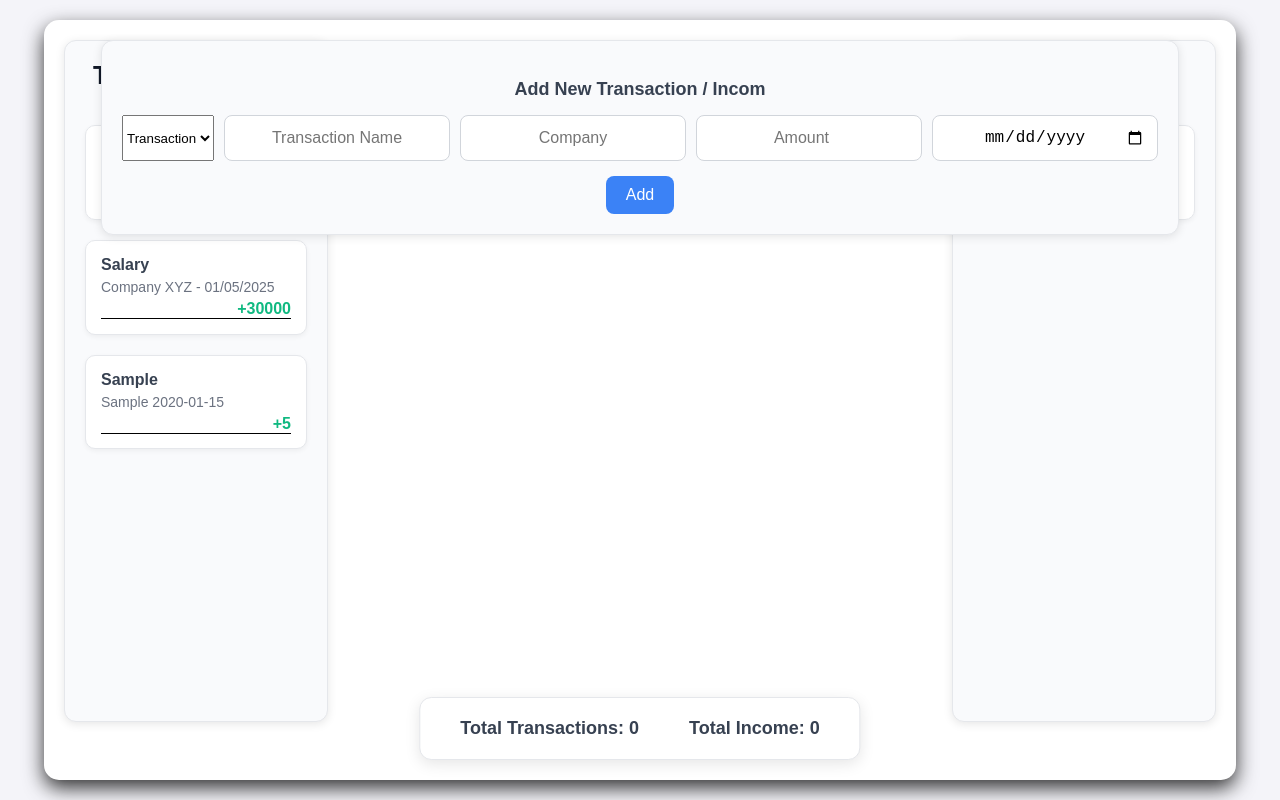
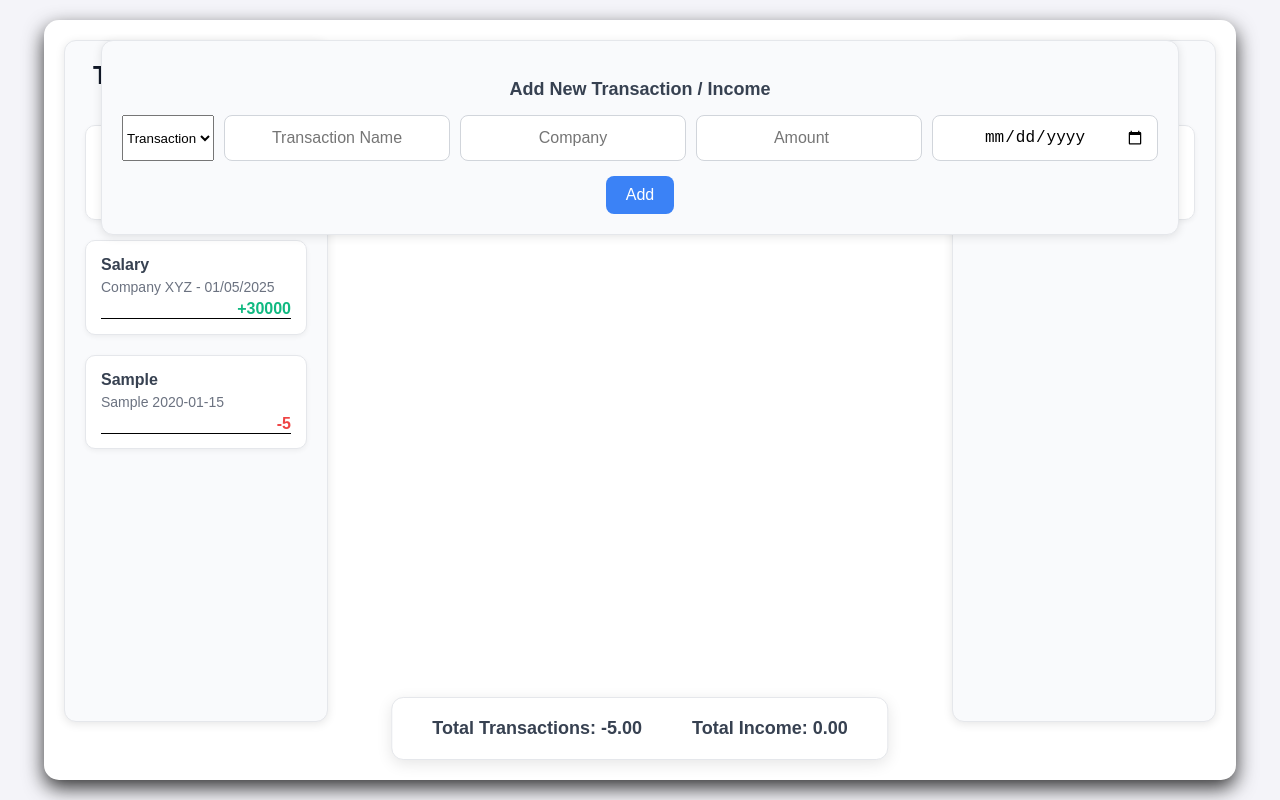
Before and after one commit to StanislavKamenov/Cost-Calculator, a plain HTML site: page index.html in a window 1280 px wide. Both pictures are taken after typing "Sample", "Sample", "5", "2020-01-15" into the empty fields and a click on the button "Add". Drawn offline with Linux system fonts and the light colour scheme.

Commit message:
Last updates
Refactor(code): Clean and optimized code

```diff
--- a/index.html
+++ b/index.html
@@ -25,7 +25,7 @@
             </div>
 
             <div class="calculate-total">
-                <p>Add New Transaction / Incom</p>
+                <p>Add New Transaction / Income</p>
                 <div class="input-group">
                     <select name="option" id="option">
                         <option class="Transaction" value="Transaction">Transaction</option>
--- a/index.js
+++ b/index.js
@@ -1,15 +1,52 @@
-let transaction = document.querySelector('.transaction-item');
-let income = document.querySelector('.income');
 let addButton = document.querySelector('.add-new-info');
 
-let tottalTransaction = document.querySelector('.total-transactions');
-let tottalIncome = document.querySelector('.total-income');
-// let tottalAmount = document.querySelectorAll('amount').length;
+function renderTransaction(data, containerSelector) {
+    let container = document.querySelector(containerSelector);
+    let item = document.createElement('div');
+    item.classList.add(containerSelector === '.transactions' ? 'transaction-item' : 'income-item');
 
-document.addEventListener('DOMContentLoaded', function() {
+    let formattedAmount = data.amount < 0 ? data.amount : `+${data.amount}`;
 
-})
+    item.innerHTML = `
+        <h2>${data.name}</h2>
+        <p>${data.company} ${data.date}</p>
+        <p class="amount ${data.amount < 0 ? 'negative' : ''}">
+            ${formattedAmount}
+        </p>
+    `;
+    container.appendChild(item);
+}
 
+function calculateTotalTransactions() {
+    let transactions = JSON.parse(localStorage.getItem('transactions')) || [];
+    let total = transactions.reduce((sum, transaction) => sum + parseFloat(transaction.amount), 0);
+    return total;
+}
+
+function calculateTotalIncome() {
+    let incomes = JSON.parse(localStorage.getItem('incomes')) || [];
+    let total = incomes.reduce((sum, income) => sum + parseFloat(income.amount), 0);
+    return total;
+}
+
+function updateTotals() {
+    let totalTransactions = calculateTotalTransactions();
+    let totalIncome = calculateTotalIncome();
+
+    let totalTransactionsElement = document.querySelector('.total-transactions p');
+    totalTransactionsElement.textContent = `Total Transactions: ${totalTransactions.toFixed(2)}`;
+
+    let totalIncomeElement = document.querySelector('.total-income p');
+    totalIncomeElement.textContent = `Total Income: ${totalIncome.toFixed(2)}`;
+}
+
+function loadStoredData() {
+    let transactions = JSON.parse(localStorage.getItem('transactions')) || [];
+    transactions.forEach(data => renderTransaction(data, '.transactions'));
+
+    let incomes = JSON.parse(localStorage.getItem('incomes')) || [];
+    incomes.forEach(data => renderTransaction(data, '.income'));
+}
 
 addButton.addEventListener('click', function () {
     let selectElement = document.querySelector('#option');
@@ -20,7 +57,7 @@ addButton.addEventListener('click', function () {
     let transactionAmount = parseFloat(document.querySelector('#transaction-amount').value);
     let transactionCompany = document.querySelector('#transaction-company').value;
 
-    if (!transactionName || !transactionDate || !transactionAmount || !transactionCompany) {
+    if (!transactionName || !transactionDate || isNaN(transactionAmount) || !transactionCompany) {
         alert('Please fill in all fields');
         return;
     }
@@ -28,7 +65,7 @@ addButton.addEventListener('click', function () {
     let transactionData = {
         name: transactionName,
         date: transactionDate,
-        amount: transactionAmount,
+        amount: selectedValue === 'Transaction' ? -Math.abs(transactionAmount) : Math.abs(transactionAmount),
         company: transactionCompany
     };
 
@@ -36,14 +73,11 @@ addButton.addEventListener('click', function () {
         let transactions = JSON.parse(localStorage.getItem('transactions')) || [];
         transactions.push(transactionData);
         localStorage.setItem('transactions', JSON.stringify(transactions));
-
         renderTransaction(transactionData, '.transactions');
-
     } else if (selectedValue === 'Income') {
         let incomes = JSON.parse(localStorage.getItem('incomes')) || [];
         incomes.push(transactionData);
         localStorage.setItem('incomes', JSON.stringify(incomes));
-
         renderTransaction(transactionData, '.income');
     }
 
@@ -51,29 +85,11 @@ addButton.addEventListener('click', function () {
     document.querySelector('#transaction-date').value = '';
     document.querySelector('#transaction-amount').value = '';
     document.querySelector('#transaction-company').value = '';
+
+    updateTotals();
 });
 
-function renderTransaction(data, containerSelector) {
-    let container = document.querySelector(containerSelector);
-    let item = document.createElement('div');
-    item.classList.add(containerSelector === '.transactions' ? 'transaction-item' : 'income-item');
-
-    item.innerHTML = `
-        <h2>${data.name}</h2>
-        <p>${data.company} ${data.date}</p>
-        <p class="amount ${data.amount < 0 ? 'negative' : ''}">
-            ${data.amount > 0 ? '+' : ''}${data.amount}
-        </p>
-    `;
-    container.appendChild(item);
-}
-
-function loadStoredData() {
-    let transactions = JSON.parse(localStorage.getItem('transactions')) || [];
-    transactions.forEach(data => renderTransaction(data, '.transactions'));
-
-    let incomes = JSON.parse(localStorage.getItem('incomes')) || [];
-    incomes.forEach(data => renderTransaction(data, '.income'));
-}
-
-document.addEventListener('DOMContentLoaded', loadStoredData);
+document.addEventListener('DOMContentLoaded', function () {
+    loadStoredData();
+    updateTotals();
+});
```
